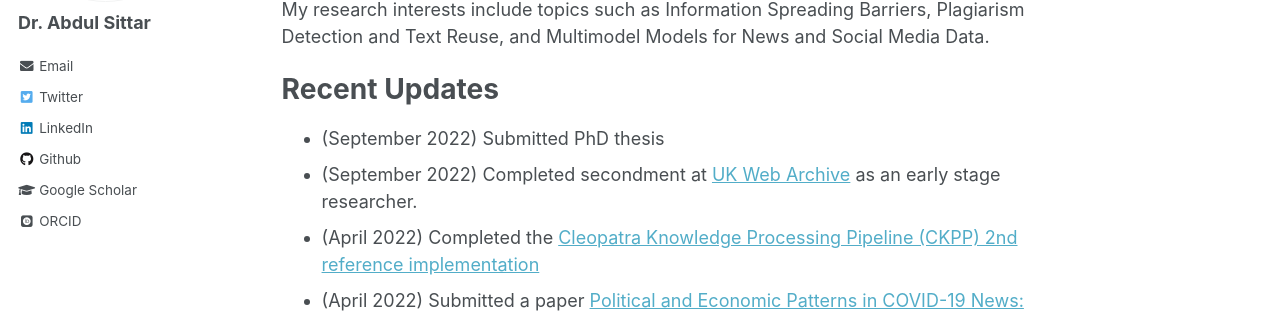
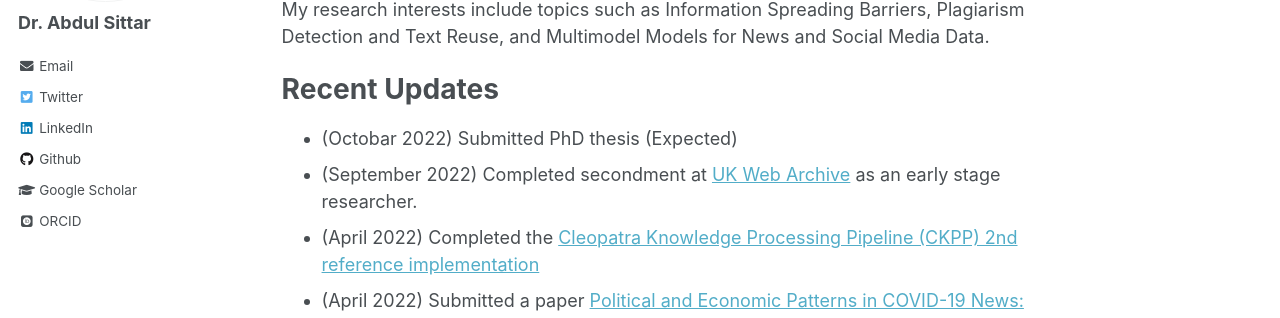
Before and after one commit to abdulsittar/abdulsittar.github.io, a Jekyll site: the page built from _pages/about.md, in a window 1280 px wide and 965 px high. Shown: the part 291-609 px from the top of the window. Built offline with Jekyll 4.4.1, drawn with Linux system fonts in a browser that asks for light colours; some web fonts are replaced.

Commit message:
Update about.md

```diff
--- a/_pages/about.md
+++ b/_pages/about.md
@@ -16,7 +16,7 @@ My research interests include topics such as  Information Spreading Barriers, Pl
 
 Recent Updates
 ======
-- (September 2022) Submitted PhD thesis
+- (Octobar 2022) Submitted PhD thesis (Expected)
 - (September 2022) Completed secondment at [UK Web Archive](https://www.webarchive.org.uk/en/ukwa/) as an early stage researcher.
 - (April 2022) Completed the [Cleopatra Knowledge Processing Pipeline (CKPP) 2nd reference implementation](http://web.archive.org/web/20220419093637/http://cleopatra.ijs.si/ckpp/)
 - (April 2022) Submitted a paper [Political and Economic Patterns in COVID-19 News: From Lockdown to Vaccination](https://ieeexplore.ieee.org/document/9749092) at IEEE Access
```
